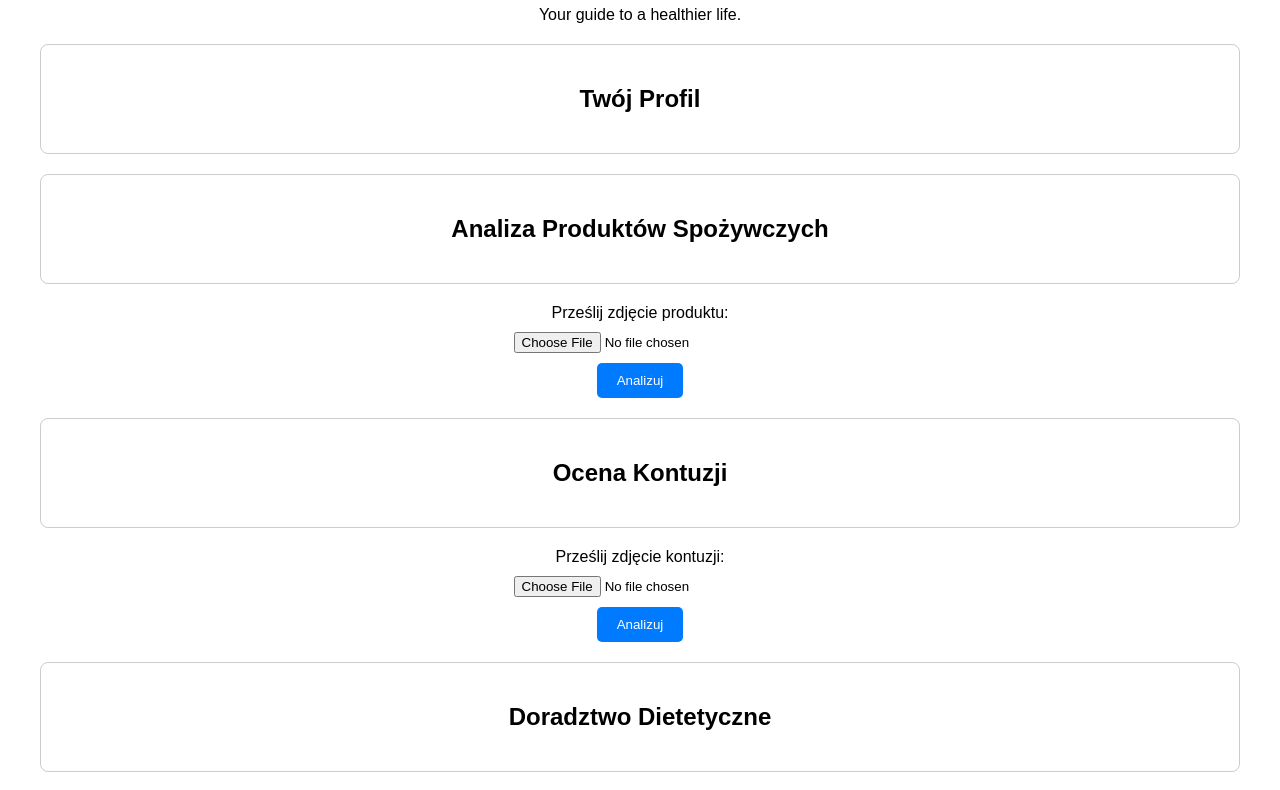
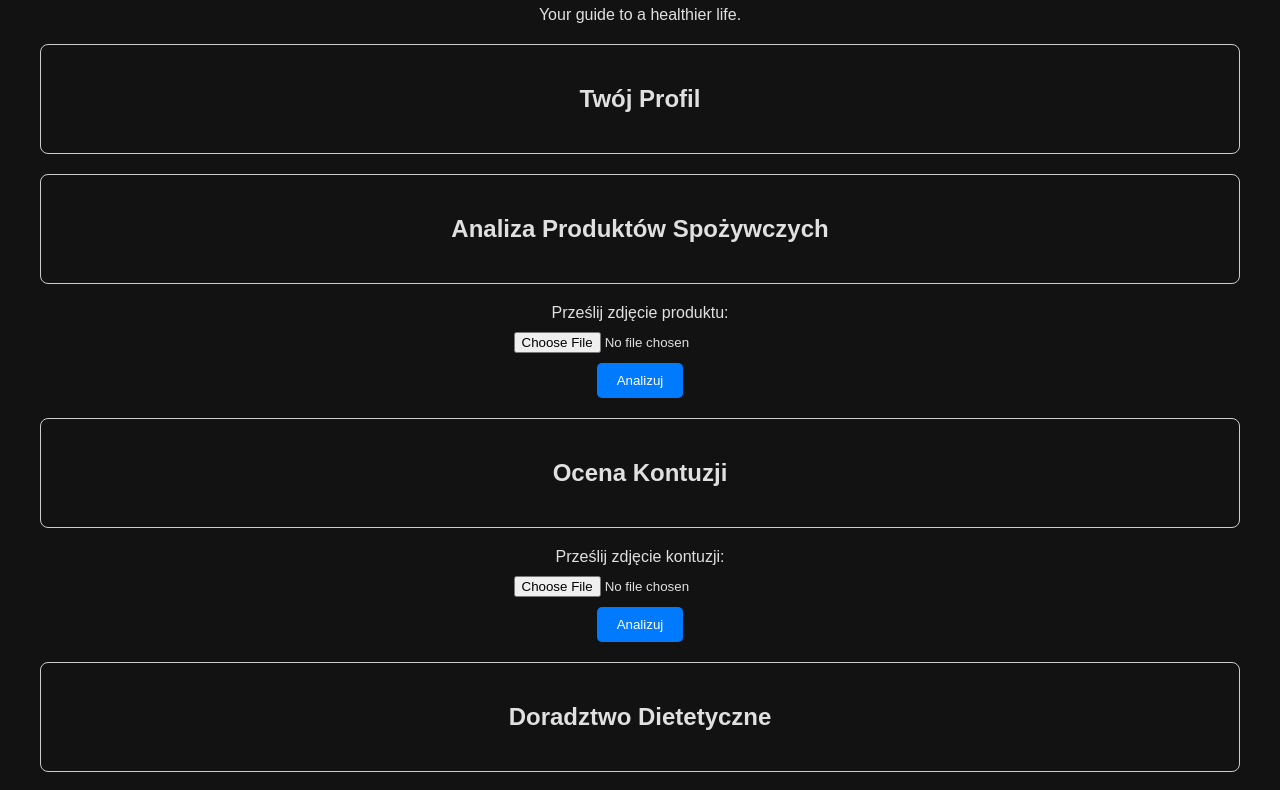
Before and after one commit to rdembski/FitMind-Guru, a website: page index.html in a window 1280 px wide. Shown: the part 92-882 px from the top of the page. Drawn offline with Linux system fonts and the dark colour scheme.

Commit message:
Update style.css

```diff
--- a/style.css
+++ b/style.css
@@ -1,3 +1,11 @@
+@media (prefers-color-scheme: dark) {
+    body {
+        background-color: #121212;
+        color: #e0e0e0;
+    }
+    /* Stylizacja innych elementów dla dark mode */
+}
+
 @media (max-width: 768px) {
     form {
         flex-direction: column;
```
